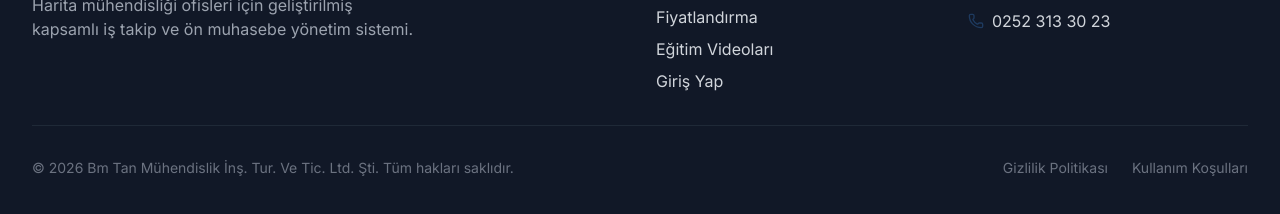
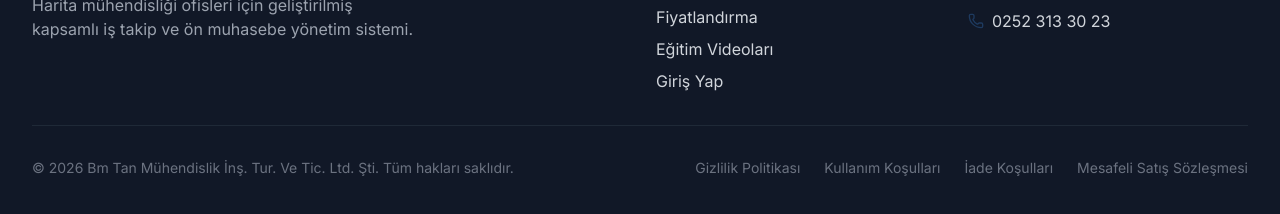
Before and after one commit to tanmert/haritaofis-web, a plain HTML site: page index.html in a window 1280 px wide. Shown: the part 3739-3953 px from the top of the page. Drawn offline with nearby package versions, Linux system fonts and the light colour scheme.

Commit message:
Update index.html

```diff
--- a/index.html
+++ b/index.html
@@ -381,12 +381,14 @@
         </div>
 
         <div class="border-t border-gray-800 pt-8 flex flex-col md:flex-row justify-between items-center gap-4">
-            <p class="text-sm text-gray-500">© 2026 Bm Tan Mühendislik İnş. Tur. Ve Tic. Ltd. Şti. Tüm hakları saklıdır.</p>
-            <div class="flex gap-6 text-sm text-gray-500">
-                <a href="gizlilik.html" class="hover:text-white transition-colors">Gizlilik Politikası</a>
-                <a href="kosullar.html" class="hover:text-white transition-colors">Kullanım Koşulları</a>
-            </div>
-        </div>
+    <p class="text-sm text-gray-500">© 2026 Bm Tan Mühendislik İnş. Tur. Ve Tic. Ltd. Şti. Tüm hakları saklıdır.</p>
+    <div class="flex flex-wrap gap-4 md:gap-6 text-sm text-gray-500 justify-center">
+        <a href="gizlilik.html" class="hover:text-white transition-colors">Gizlilik Politikası</a>
+        <a href="kosullar.html" class="hover:text-white transition-colors">Kullanım Koşulları</a>
+        <a href="iade-kosullari.html" class="hover:text-white transition-colors">İade Koşulları</a>
+        <a href="mesafeli-satis.html" class="hover:text-white transition-colors">Mesafeli Satış Sözleşmesi</a>
+   	 </div>
+	</div>
     </div>
 </footer>
 
```
